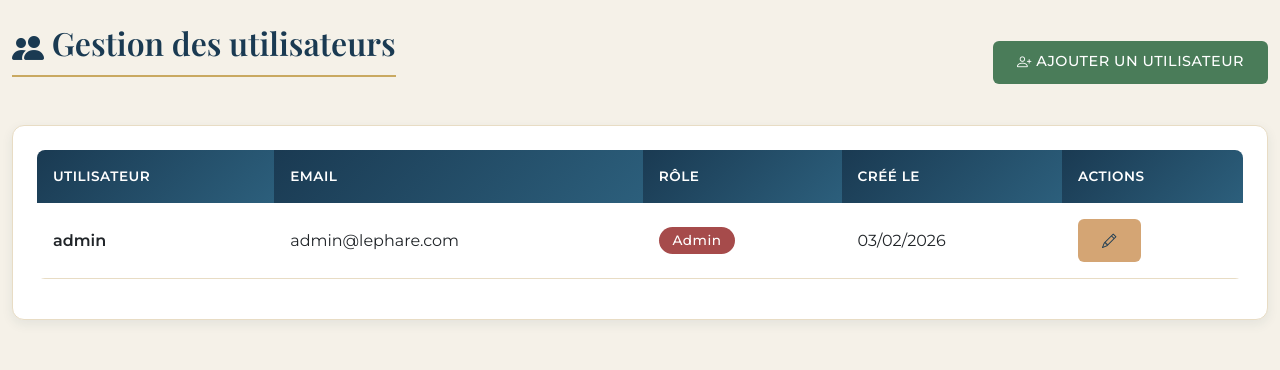
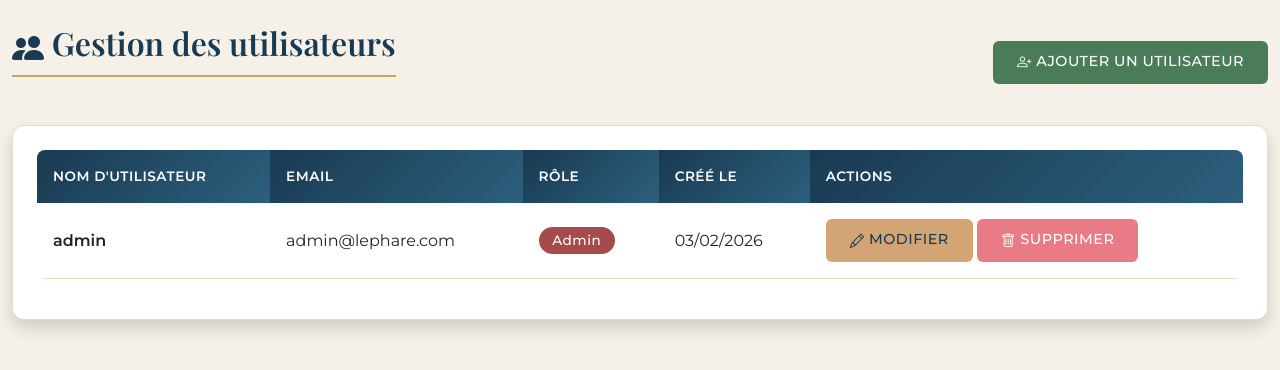
Before and after one commit to Collection-Rivage/le-phare-check, a Flask app: page /admin/users in a window 1280 px wide. Shown: the part 148-518 px from the top of the page. Run offline with Flask 3, Linux system fonts and the light colour scheme; a user stored in the database is signed in; data comes from the database, SQL or seed files in the repository.

Commit message:
Update admin_users.html

```diff
--- a/templates/admin_users.html
+++ b/templates/admin_users.html
@@ -9,13 +9,13 @@
     </button>
 </div>
 
-<div class="card">
+<div class="card shadow">
     <div class="card-body">
         <div class="table-responsive">
             <table class="table table-hover">
-                <thead>
+                <thead class="table-dark">
                     <tr>
-                        <th>Utilisateur</th>
+                        <th>Nom d'utilisateur</th>
                         <th>Email</th>
                         <th>Rôle</th>
                         <th>Créé le</th>
@@ -40,29 +40,40 @@
                         <td>{{ user.created_at.strftime('%d/%m/%Y') }}</td>
                         <td>
                             <button class="btn btn-warning btn-sm" data-bs-toggle="modal" data-bs-target="#editModal{{ user.id }}">
-                                <i class="bi bi-pencil"></i>
+                                <i class="bi bi-pencil"></i> Modifier
                             </button>
-                            {% if user.id != current_user.id and (current_user.role == 'admin' and (user.role != 'admin' or User.query.filter_by(role='admin').count() > 1)) %}
+                            {% if user.id != current_user.id and (user.role != 'admin' or User.query.filter_by(role='admin').count() > 1) %}
                             <a href="{{ url_for('delete_user', id=user.id) }}" class="btn btn-danger btn-sm"
-                               onclick="return confirm('Supprimer {{ user.username }} ?')">
-                                <i class="bi bi-trash"></i>
+                               onclick="return confirm('Êtes-vous sûr de vouloir supprimer {{ user.username }} ?')">
+                                <i class="bi bi-trash"></i> Supprimer
                             </a>
+                            {% else %}
+                            <button class="btn btn-danger btn-sm" disabled title="Action impossible">
+                                <i class="bi bi-trash"></i> Supprimer
+                            </button>
                             {% endif %}
                         </td>
                     </tr>
+                    {% endfor %}
+                </tbody>
+            </table>
+        </div>
+    </div>
+</div>
 
-                    <!-- Modal édition -->
-                    <div class="modal fade" id="editModal{{ user.id }}" tabindex="-1">
+<!-- ✅ Modales d'édition placées EN DEHORS de la boucle pour éviter les conflits d'ID -->
+{% for user in users %}
+<div class="modal fade" id="editModal{{ user.id }}" tabindex="-1" aria-labelledby="editModalLabel{{ user.id }}" aria-hidden="true">
     <div class="modal-dialog">
         <div class="modal-content">
             <div class="modal-header">
-                                    <h5 class="modal-title">Modifier {{ user.username }}</h5>
-                                    <button type="button" class="btn-close" data-bs-dismiss="modal"></button>
+                <h5 class="modal-title" id="editModalLabel{{ user.id }}">Modifier {{ user.username }}</h5>
+                <button type="button" class="btn-close" data-bs-dismiss="modal" aria-label="Close"></button>
             </div>
             <form method="POST" action="{{ url_for('edit_user', id=user.id) }}">
                 <div class="modal-body">
                     <div class="mb-3">
-                                            <label class="form-label">Rôle</label>
+                        <label class="form-label fw-bold">Rôle de l'utilisateur</label>
                         <select name="role" class="form-select" required>
                             <option value="technicien" {% if user.role == 'technicien' %}selected{% endif %}>Technicien</option>
                             <option value="accueil" {% if user.role == 'accueil' %}selected{% endif %}>Accueil</option>
@@ -71,50 +82,47 @@
                         </select>
                     </div>
                     <div class="mb-3">
-                                            <label class="form-label">Nouveau mot de passe (optionnel)</label>
-                                            <input type="password" name="password" class="form-control" placeholder="Laisser vide pour ne pas changer">
+                        <label class="form-label fw-bold">Nouveau mot de passe (optionnel)</label>
+                        <input type="password" name="password" class="form-control" placeholder="Laisser vide pour ne pas modifier">
+                        <small class="text-muted">Minimum 8 caractères</small>
                     </div>
                 </div>
                 <div class="modal-footer">
-                                        <button type="submit" class="btn btn-primary">Enregistrer</button>
+                    <button type="button" class="btn btn-secondary" data-bs-dismiss="modal">Annuler</button>
+                    <button type="submit" class="btn btn-primary">Enregistrer les modifications</button>
                 </div>
             </form>
         </div>
     </div>
 </div>
 {% endfor %}
-                </tbody>
-            </table>
-        </div>
-    </div>
-</div>
 
-<!-- Modal ajout -->
-<div class="modal fade" id="addUserModal" tabindex="-1">
+<!-- Modal d'ajout d'utilisateur -->
+<div class="modal fade" id="addUserModal" tabindex="-1" aria-labelledby="addUserModalLabel" aria-hidden="true">
     <div class="modal-dialog">
-        <form method="POST" action="{{ url_for('add_user') }}">
         <div class="modal-content">
             <div class="modal-header">
-                    <h5 class="modal-title">Nouvel utilisateur</h5>
-                    <button type="button" class="btn-close" data-bs-dismiss="modal"></button>
+                <h5 class="modal-title" id="addUserModalLabel">Ajouter un nouvel utilisateur</h5>
+                <button type="button" class="btn-close" data-bs-dismiss="modal" aria-label="Close"></button>
             </div>
+            <form method="POST" action="{{ url_for('add_user') }}">
                 <div class="modal-body">
                     <div class="mb-3">
-                        <label>Nom d'utilisateur</label>
-                        <input type="text" name="username" class="form-control" required>
+                        <label class="form-label fw-bold">Nom d'utilisateur</label>
+                        <input type="text" name="username" class="form-control" required placeholder="Ex: jean.dupont">
                     </div>
                     <div class="mb-3">
-                        <label>Email</label>
-                        <input type="email" name="email" class="form-control" required>
+                        <label class="form-label fw-bold">Email</label>
+                        <input type="email" name="email" class="form-control" required placeholder="Ex: jean.dupont@lephare.com">
                     </div>
                     <div class="mb-3">
-                        <label>Mot de passe</label>
-                        <input type="password" name="password" class="form-control" required>
+                        <label class="form-label fw-bold">Mot de passe</label>
+                        <input type="password" name="password" class="form-control" required placeholder="Minimum 8 caractères">
                     </div>
                     <div class="mb-3">
-                        <label>Rôle</label>
+                        <label class="form-label fw-bold">Rôle de l'utilisateur</label>
                         <select name="role" class="form-select" required>
-                            <option value="technicien">Technicien</option>
+                            <option value="technicien" selected>Technicien</option>
                             <option value="accueil">Accueil</option>
                             <option value="direction">Direction</option>
                             <option value="admin">Administrateur</option>
@@ -122,10 +130,11 @@
                     </div>
                 </div>
                 <div class="modal-footer">
+                    <button type="button" class="btn btn-secondary" data-bs-dismiss="modal">Annuler</button>
                     <button type="submit" class="btn btn-success">Créer l'utilisateur</button>
-                </div>
                 </div>
             </form>
         </div>
     </div>
+</div>
 {% endblock %}
```
Lines whose indentation alone changed are shown as unchanged.
